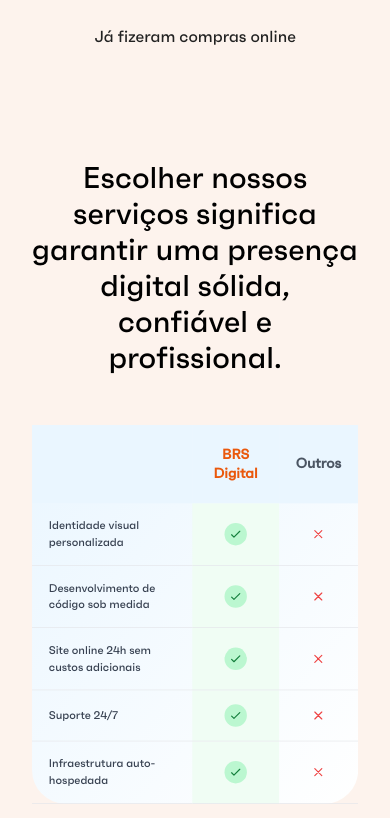
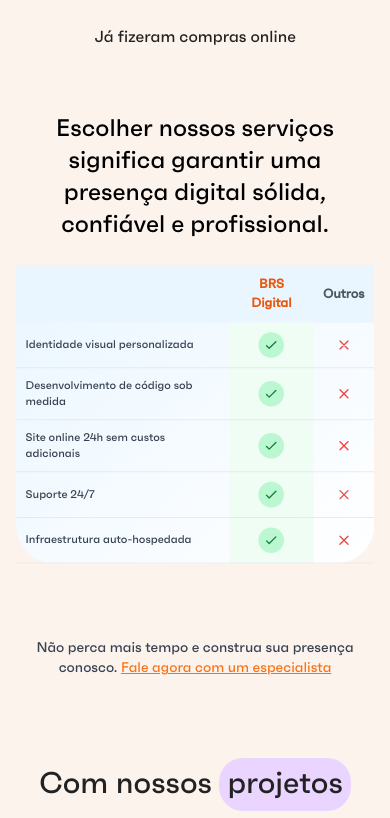
Before and after one commit to eibrunoruan/brsdigital, a React (Create React App) app: page / in a window 390 px wide. Shown: the part 2646-3464 px from the top of the page. Built offline with nearby package versions, Linux system fonts and the light colour scheme.

Commit message:
tabela na visualização mobile concertada

```diff
--- a/src/components/ComparisonTable.jsx
+++ b/src/components/ComparisonTable.jsx
@@ -41,40 +41,43 @@
   };
 
   return (
-    <section className="font-normal flex flex-col items-center bg-[#FDF3ED] py-16 px-8 lg:px-32">
+    // Em mobile, py-4; a partir de sm, py-16
+    <section className="font-normal flex flex-col items-center bg-[#FDF3ED] py-4 sm:py-16 px-4 sm:px-8 lg:px-32">
       <motion.div
-        className="w-full max-w-[1280px] mx-auto text-center mb-8"
+        className="w-full max-w-[1280px] mx-auto text-center mb-4 sm:mb-8"
         initial={{ opacity: 0, y: 50 }}
         animate={{ opacity: 1, y: 0 }}
         transition={{ duration: 0.8, ease: "easeOut" }}
       >
-        <h2 className="text-3xl sm:text-4xl lg:text-5xl mb-4">
+        <h2 className="text-2xl sm:text-4xl lg:text-5xl mb-2 sm:mb-4">
           Escolher nossos serviços significa garantir uma presença digital sólida, confiável e profissional.
         </h2>
       </motion.div>
+
       <motion.div
         className="overflow-hidden w-full"
         initial={{ opacity: 0, scale: 0.9 }}
         animate={{ opacity: 1, scale: 1 }}
         transition={{ duration: 0.8, delay: 0.2, ease: "easeOut" }}
       >
-        {/* Container responsivo com zoom out aplicado via media query */}
+        {/* Container que aplica o zoom out no mobile */}
         <div className="responsive-table-container">
           <table className="table-auto border-collapse w-full max-w-[1280px] mx-auto bg-gradient-to-br from-[#EAF6FF] to-[#ffffff] rounded-[3rem] shadow-3xl">
             <thead>
-              <tr className="bg-[#EAF6FF] h-28">
-                <th className="px-6 py-6 text-left font-bold text-xl sm:text-2xl lg:text-3xl text-gray-800">
+              <tr className="bg-[#EAF6FF] h-auto sm:h-28">
+                {/* Em mobile, text-base e py-3; a partir de sm, text-2xl e py-6 */}
+                <th className="px-3 sm:px-6 py-3 sm:py-6 text-left font-bold text-base sm:text-2xl lg:text-3xl text-gray-800">
                   &nbsp;
                 </th>
-                <th className="px-6 py-6 text-center font-bold text-xl sm:text-2xl lg:text-3xl text-orange-600">
+                <th className="px-3 sm:px-6 py-3 sm:py-6 text-center font-bold text-base sm:text-2xl lg:text-3xl text-orange-600">
                   BRS Digital
                 </th>
-                <th className="px-6 py-6 text-center font-bold text-xl sm:text-2xl lg:text-3xl text-gray-600">
+                <th className="px-3 sm:px-6 py-3 sm:py-6 text-center font-bold text-base sm:text-2xl lg:text-3xl text-gray-600">
                   Outros
                 </th>
               </tr>
             </thead>
-            <tbody className="text-base sm:text-lg lg:text-xl">
+            <tbody>
               {[
                 { service: "Identidade visual personalizada", brs: true, outros: false },
                 { service: "Desenvolvimento de código sob medida", brs: true, outros: false },
@@ -89,13 +92,14 @@
                   animate={{ opacity: 1, x: 0 }}
                   transition={{ duration: 0.5, delay: 0.3 + index * 0.1, ease: "easeOut" }}
                 >
-                  <td className="px-6 py-5 border-b text-left font-medium text-gray-700">
+                  {/* Em mobile, text-sm e py-3; a partir de sm, text-lg e py-5 */}
+                  <td className="px-3 sm:px-6 py-3 sm:py-5 border-b text-left font-medium text-gray-700 text-sm sm:text-lg lg:text-xl">
                     {row.service}
                   </td>
-                  <td className="px-6 py-5 border-b text-center bg-green-50">
+                  <td className="px-3 sm:px-6 py-3 sm:py-5 border-b text-center bg-green-50 text-sm sm:text-lg lg:text-xl">
                     {renderIcon(row.brs, true)}
                   </td>
-                  <td className="px-6 py-5 border-b text-center">
+                  <td className="px-3 sm:px-6 py-3 sm:py-5 border-b text-center text-sm sm:text-lg lg:text-xl">
                     {renderIcon(row.outros, false)}
                   </td>
                 </motion.tr>
@@ -103,24 +107,31 @@
             </tbody>
           </table>
         </div>
-        {/* Bloco de estilo embutido */}
+
+        {/* Estilos embutidos para controlar o zoom out no mobile */}
         <style jsx>{`
           @media (max-width: 640px) {
             .responsive-table-container {
-              transform: scale(0.7);
+              transform: scale(0.8);
               transform-origin: top left;
-              width: calc(100% / 0.7);
+              width: calc(100% / 0.8);
+            }
+            /* Ajuste extra para reduzir a margem superior do texto final no mobile */
+            .responsive-bottom-text {
+              margin-top: 0;
             }
           }
         `}</style>
       </motion.div>
+
+      {/* Em mobile, mt-0; a partir de sm, mt-6 */}
       <motion.div
-        className="text-center mt-6"
+        className="responsive-bottom-text text-center mt-0 sm:mt-6"
         initial={{ opacity: 0, y: 50 }}
         animate={{ opacity: 1, y: 0 }}
         transition={{ duration: 0.8, delay: 0.5, ease: "easeOut" }}
       >
-        <p className="text-base sm:text-lg lg:text-xl text-gray-700">
+        <p className="text-sm sm:text-lg lg:text-xl text-gray-700">
           Não perca mais tempo e construa sua presença conosco.{" "}
           <a href="#" className="text-orange-500 underline">
             Fale agora com um especialista
```
